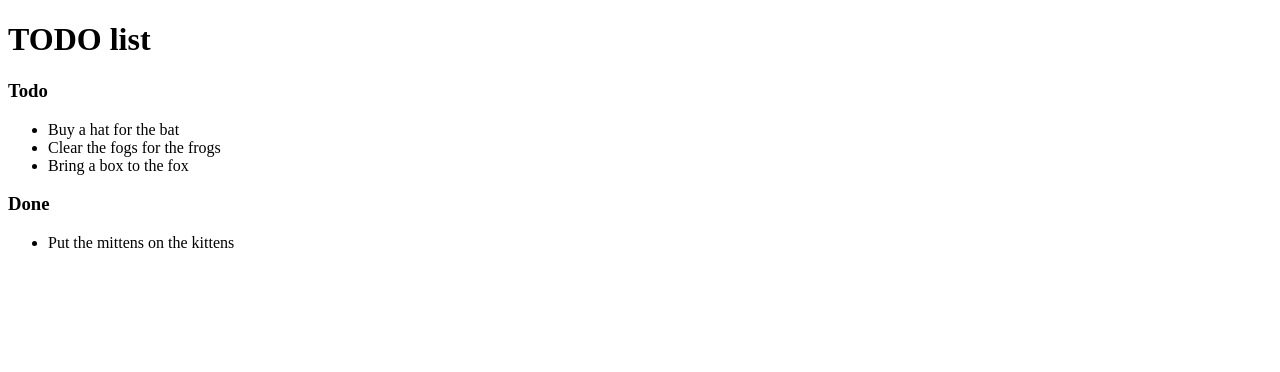
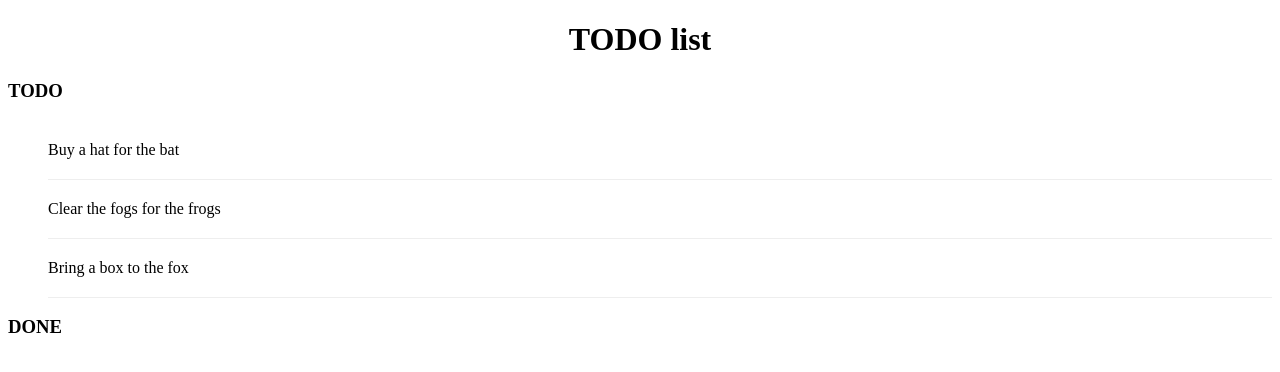
Before and after one commit to toeyaida/todo-list, a plain HTML site: page index.html in a window 1280 px wide. Drawn offline with Linux system fonts and the light colour scheme.

Commit message:
Add basic style in index.html
Resolve #3

```diff
--- a/index.html
+++ b/index.html
@@ -1,11 +1,22 @@
 <!doctype html>
 <html>
-
 <head>
 <meta charset="utf-8">
 <title>TODO list</title>
+<style>
+h1 {
+text-align:center;
+}
+h3 {
+text-transform: uppercase;
+}
+li {
+overflow: hidden;
+padding: 20px 0;
+border-bottom: 1px solid #eee;
+}
+</style>
 </head>
-
 <body>
 <h1>TODO list</h1>
 <h3>Todo</h3>
@@ -15,9 +26,3 @@
 <li>Bring a box to the fox</li>
 </ul>
 <h3>Done</h3>
-    <ul>
-        <li>Put the mittens on the kittens</li>
-    </ul>
-</body>
-
-</html>
```
Lines whose indentation alone changed are shown as unchanged.
